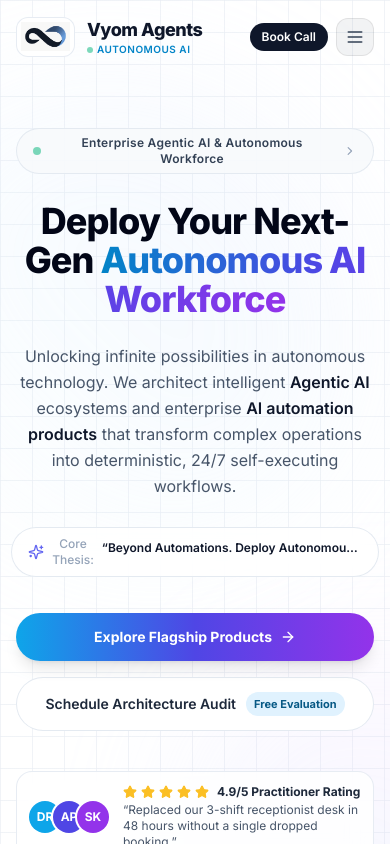
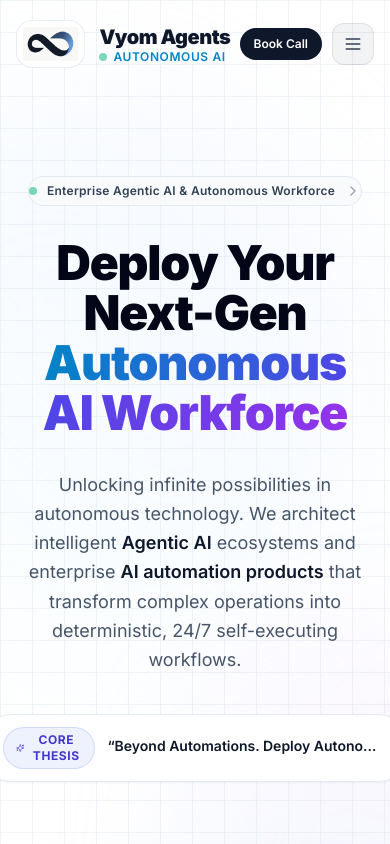
Before and after one commit to anand-751/Vyom-Agents, a Next.js app: page / in a window 390 px wide. Shown: the top 844 px of the page. Built offline with nearby package versions, Linux system fonts and the light colour scheme.

Commit message:
Enlarge hero & navbar, add animated fade-in for title/description, keep core thesis, remove hero buttons/reviews, add Vyom Lawsuit, and clean services cards & modal

```diff
--- a/components/footer/footer-section.tsx
+++ b/components/footer/footer-section.tsx
@@ -185,6 +185,12 @@
               </li>
               <li>
                 <a href="#products" className="hover:text-amber-400 transition-colors flex items-center gap-1.5">
+                  <span>Vyom Lawsuit</span>
+                  <span className="text-[9px] bg-amber-950 text-amber-300 px-1.5 py-0.2 rounded font-mono">SOON</span>
+                </a>
+              </li>
+              <li>
+                <a href="#products" className="hover:text-amber-400 transition-colors flex items-center gap-1.5">
                   <span>PolicyLens & SafeBrowse</span>
                   <span className="text-[9px] bg-amber-950 text-amber-300 px-1.5 py-0.2 rounded font-mono">SOON</span>
                 </a>
--- a/components/hero/hero-section.tsx
+++ b/components/hero/hero-section.tsx
@@ -4,18 +4,12 @@
 import { useRouter, useSearchParams } from "next/navigation";
 import { motion, AnimatePresence } from "framer-motion";
 import {
-  ArrowRight,
   Sparkles,
-  Star,
-  ChevronRight,
-  ShieldCheck,
-  Zap,
-  Activity
+  ChevronRight
 } from "lucide-react";
 import { BRAND_CONFIG } from "@/lib/constants";
 import { AgentSimulator } from "./agent-simulator";
 import { KeywordTicker } from "./keyword-ticker";
-import { ShimmerButton } from "@/components/ui/shimmer-button";
 
 export function HeroSection() {
   const router = useRouter();
@@ -29,12 +23,6 @@
     return () => clearInterval(timer);
   }, []);
 
-  const openContactModal = () => {
-    const params = new URLSearchParams(searchParams.toString());
-    params.set("modal", "contact");
-    router.push(`?${params.toString()}`, { scroll: false });
-  };
-
   const openVoiceProduct = () => {
     const params = new URLSearchParams(searchParams.toString());
     params.set("product", "voice-agent");
@@ -42,7 +30,7 @@
   };
 
   return (
-    <section className="relative pt-32 sm:pt-36 pb-20 overflow-hidden bg-white">
+    <section className="relative pt-44 sm:pt-52 pb-24 sm:pb-30 overflow-hidden bg-white min-h-[85vh] flex flex-col justify-center">
       {/* Subtle Background Grid and Dynamic Animated Ambient Glow Overlays */}
       <div className="absolute inset-0 bg-grid-subtle pointer-events-none opacity-80" />
       <motion.div
@@ -53,7 +41,7 @@
           y: [0, -20, 0],
         }}
         transition={{ duration: 9, repeat: Infinity, ease: "easeInOut" }}
-        className="absolute top-1/4 left-1/2 -translate-x-1/2 -translate-y-1/2 w-[700px] h-[380px] bg-gradient-to-tr from-sky-200/50 via-purple-200/40 to-transparent rounded-full blur-3xl pointer-events-none"
+        className="absolute top-1/4 left-1/2 -translate-x-1/2 -translate-y-1/2 w-[850px] h-[450px] bg-gradient-to-tr from-sky-200/50 via-purple-200/40 to-transparent rounded-full blur-3xl pointer-events-none"
       />
       <motion.div
         animate={{
@@ -63,32 +51,31 @@
           y: [0, 25, 0],
         }}
         transition={{ duration: 11, repeat: Infinity, ease: "easeInOut" }}
-        className="absolute top-24 right-10 w-[420px] h-[420px] bg-gradient-to-bl from-indigo-200/40 via-sky-100/50 to-transparent rounded-full blur-3xl pointer-events-none"
+        className="absolute top-28 right-10 w-[500px] h-[500px] bg-gradient-to-bl from-indigo-200/40 via-sky-100/50 to-transparent rounded-full blur-3xl pointer-events-none"
       />
 
-
-      <div className="max-w-7xl mx-auto px-4 sm:px-6 lg:px-8 relative z-10">
-        <div className="flex flex-col items-center text-center max-w-4xl mx-auto">
+      <div className="max-w-7xl mx-auto px-4 sm:px-6 lg:px-8 relative z-10 w-full">
+        <div className="flex flex-col items-center text-center max-w-5xl mx-auto">
 
           {/* Live Enterprise Badge */}
           <motion.div
             initial={{ opacity: 0, y: -10 }}
             animate={{ opacity: 1, y: 0 }}
-            transition={{ duration: 0.5 }}
+            transition={{ duration: 0.6 }}
             onClick={openVoiceProduct}
-            className="inline-flex items-center gap-2.5 px-4 py-1.5 rounded-full bg-slate-50/90 border border-slate-200/90 text-slate-700 text-xs font-semibold shadow-xs hover:border-sky-300 hover:bg-sky-50/50 transition-all cursor-pointer mb-7 group"
+            className="inline-flex items-center gap-2.5 px-4.5 py-1.5 rounded-full bg-slate-50/90 border border-slate-200/90 text-slate-700 text-xs sm:text-sm font-semibold shadow-xs hover:border-sky-300 hover:bg-sky-50/50 transition-all cursor-pointer mb-8 group"
           >
             <span className="flex h-2 w-2 rounded-full bg-emerald-500 animate-pulse" />
             <span className="tracking-wide">Enterprise Agentic AI & Autonomous Workforce</span>
-            <ChevronRight className="w-3.5 h-3.5 text-slate-400 group-hover:text-sky-600 group-hover:translate-x-0.5 transition-all" />
+            <ChevronRight className="w-4 h-4 text-slate-400 group-hover:text-sky-600 group-hover:translate-x-0.5 transition-all" />
           </motion.div>
 
-          {/* Master Headline */}
+          {/* Master Headline — Bigger, Covering First Page with Smooth Fade-in */}
           <motion.h1
-            initial={{ opacity: 0, y: 18 }}
-            animate={{ opacity: 1, y: 0 }}
-            transition={{ duration: 0.6, delay: 0.1, ease: [0.16, 1, 0.3, 1] }}
-            className="text-4xl sm:text-5xl md:text-6xl lg:text-7xl font-extrabold tracking-tight text-slate-950 leading-[1.08] mb-6"
+            initial={{ opacity: 0, y: 35, filter: "blur(10px)" }}
+            animate={{ opacity: 1, y: 0, filter: "blur(0px)" }}
+            transition={{ duration: 0.95, ease: [0.16, 1, 0.3, 1] }}
+            className="text-5xl sm:text-6xl md:text-7xl lg:text-8xl xl:text-[5.5rem] font-black tracking-tight text-slate-950 leading-[1.04] mb-8 max-w-6xl mx-auto"
           >
             Deploy Your Next-Gen{" "}
             <span className="bg-gradient-to-r from-sky-600 via-indigo-600 to-purple-600 bg-clip-text text-transparent">
@@ -96,36 +83,38 @@
             </span>
           </motion.h1>
 
-          {/* Sub-headline with Enterprise Focus */}
+          {/* Sub-headline with Core Value Proposition & Smooth Fade-in */}
           <motion.p
-            initial={{ opacity: 0, y: 16 }}
-            animate={{ opacity: 1, y: 0 }}
-            transition={{ duration: 0.6, delay: 0.2 }}
-            className="text-base sm:text-lg md:text-xl text-slate-600 font-normal leading-relaxed max-w-3xl mb-7"
+            initial={{ opacity: 0, y: 25, filter: "blur(8px)" }}
+            animate={{ opacity: 1, y: 0, filter: "blur(0px)" }}
+            transition={{ duration: 0.95, delay: 0.2, ease: [0.16, 1, 0.3, 1] }}
+            className="text-lg sm:text-xl md:text-2xl text-slate-600 font-normal leading-relaxed max-w-4xl mx-auto mb-10"
           >
             Unlocking infinite possibilities in autonomous technology. We architect intelligent{" "}
             <span className="font-semibold text-slate-900">Agentic AI</span> ecosystems and enterprise{" "}
             <span className="font-semibold text-slate-900">AI automation products</span> that transform complex operations into deterministic, 24/7 self-executing workflows.
           </motion.p>
 
-          {/* Dynamic Rotating Thesis Pill */}
+          {/* Dynamic Rotating Core Thesis Pill */}
           <motion.div
-            initial={{ opacity: 0 }}
-            animate={{ opacity: 1 }}
-            transition={{ duration: 0.5, delay: 0.25 }}
-            className="flex items-center gap-2 text-xs md:text-sm font-semibold text-slate-500 mb-9 bg-white/80 backdrop-blur-md border border-slate-200/90 px-4 py-2 rounded-full shadow-xs"
+            initial={{ opacity: 0, y: 20 }}
+            animate={{ opacity: 1, y: 0 }}
+            transition={{ duration: 0.8, delay: 0.38, ease: [0.16, 1, 0.3, 1] }}
+            className="inline-flex items-center gap-3 text-sm sm:text-base font-semibold text-slate-600 bg-white/90 backdrop-blur-xl border border-slate-200/90 px-6 py-3 rounded-full shadow-sm mb-16"
           >
-            <Sparkles className="w-4 h-4 text-indigo-500 shrink-0" />
-            <span className="text-slate-400 font-medium">Core Thesis:</span>
-            <div className="relative h-6 overflow-hidden min-w-[260px] sm:min-w-[320px] md:min-w-[380px] text-left">
+            <div className="flex items-center gap-1.5 px-3 py-1 rounded-full bg-indigo-50 border border-indigo-200/80 text-indigo-700 text-xs font-mono font-bold uppercase tracking-wider">
+              <Sparkles className="w-3.5 h-3.5 text-indigo-600" />
+              <span>Core Thesis</span>
+            </div>
+            <div className="relative h-7 overflow-hidden min-w-[280px] sm:min-w-[360px] md:min-w-[420px] text-left">
               <AnimatePresence mode="wait">
                 <motion.span
                   key={activeTaglineIndex}
-                  initial={{ y: 16, opacity: 0 }}
+                  initial={{ y: 20, opacity: 0 }}
                   animate={{ y: 0, opacity: 1 }}
-                  exit={{ y: -16, opacity: 0 }}
-                  transition={{ duration: 0.35, ease: "easeInOut" }}
-                  className="absolute inset-0 text-slate-900 font-semibold truncate"
+                  exit={{ y: -20, opacity: 0 }}
+                  transition={{ duration: 0.4, ease: "easeInOut" }}
+                  className="absolute inset-0 text-slate-900 font-semibold truncate pt-0.5"
                 >
                   &ldquo;{BRAND_CONFIG.taglines[activeTaglineIndex]}&rdquo;
                 </motion.span>
@@ -133,55 +122,6 @@
             </div>
           </motion.div>
 
-          {/* High-Value Action CTAs */}
-          <motion.div
-            initial={{ opacity: 0, y: 16 }}
-            animate={{ opacity: 1, y: 0 }}
-            transition={{ duration: 0.6, delay: 0.3 }}
-            className="flex flex-col sm:flex-row items-center gap-4 w-full sm:w-auto mb-10"
-          >
-            <a href="#products" className="w-full sm:w-auto">
-              <ShimmerButton className="w-full sm:w-auto px-8 py-3.5 text-sm">
-                <span>Explore Flagship Products</span>
-                <ArrowRight className="w-4 h-4" />
-              </ShimmerButton>
-            </a>
-
-            <button
-              onClick={openContactModal}
-              className="w-full sm:w-auto px-7 py-3.5 rounded-full bg-white text-slate-800 font-semibold text-sm border border-slate-200/90 hover:border-slate-300 hover:bg-slate-50/80 shadow-xs transition-all flex items-center justify-center gap-2.5 hover:scale-[1.02] active:scale-[0.98]"
-            >
-              <span>Schedule Architecture Audit</span>
-              <span className="text-[11px] bg-sky-100 text-sky-800 px-2 py-0.5 rounded-full font-mono font-bold">
-                Free Evaluation
-              </span>
-            </button>
-          </motion.div>
-
-          {/* Social Proof Testimonial Pill */}
-          <motion.div
-            initial={{ opacity: 0, y: 10 }}
-            animate={{ opacity: 1, y: 0 }}
-            transition={{ duration: 0.5, delay: 0.35 }}
-            className="flex items-center gap-3.5 p-3 sm:px-4 sm:py-2.5 rounded-2xl bg-white/80 backdrop-blur-md border border-slate-200/80 shadow-xs text-left max-w-xl mb-12"
-          >
-            <div className="flex -space-x-2 shrink-0">
-              <span className="w-8 h-8 rounded-full bg-sky-500 text-white font-bold text-xs flex items-center justify-center ring-2 ring-white shadow-xs">DR</span>
-              <span className="w-8 h-8 rounded-full bg-indigo-600 text-white font-bold text-xs flex items-center justify-center ring-2 ring-white shadow-xs">AP</span>
-              <span className="w-8 h-8 rounded-full bg-purple-600 text-white font-bold text-xs flex items-center justify-center ring-2 ring-white shadow-xs">SK</span>
-            </div>
-            <div className="text-left">
-              <div className="flex items-center gap-1 text-amber-500 mb-0.5">
-                {[...Array(5)].map((_, i) => (
-                  <Star key={i} className="w-3.5 h-3.5 fill-amber-400 text-amber-400" />
-                ))}
-                <span className="text-slate-800 font-bold ml-1 text-xs">4.9/5 Practitioner Rating</span>
-              </div>
-              <p className="text-xs text-slate-600">
-                &ldquo;Replaced our 3-shift receptionist desk in 48 hours without a single dropped booking.&rdquo;
-              </p>
-            </div>
-          </motion.div>
         </div>
 
         {/* Live Interactive Agent Simulation Node Engine */}
--- a/components/navbar.tsx
+++ b/components/navbar.tsx
@@ -55,58 +55,58 @@
     <header
       className={`fixed top-0 left-0 right-0 z-50 transition-all duration-300 ${
         isScrolled
-          ? "bg-white/80 backdrop-blur-xl border-b border-slate-200/70 shadow-xs py-2.5"
-          : "bg-transparent py-4 sm:py-5"
+          ? "bg-white/85 backdrop-blur-2xl border-b border-slate-200/70 shadow-sm py-3.5 sm:py-4"
+          : "bg-transparent py-5 sm:py-7"
       }`}
     >
       <div className="max-w-7xl mx-auto px-4 sm:px-6 lg:px-8">
         <div className="flex items-center justify-between">
           {/* Logo & Brand Identity */}
-          <Link href="/" className="flex items-center gap-3 group">
-            <div className="relative h-10 w-13 rounded-xl bg-white border border-slate-200/80 p-1 flex items-center justify-center shadow-xs group-hover:border-sky-400 group-hover:shadow-glow transition-all duration-300 overflow-hidden">
+          <Link href="/" className="flex items-center gap-3.5 group">
+            <div className="relative h-12 sm:h-13 w-15 sm:w-16 rounded-2xl bg-white border border-slate-200/80 p-1.5 flex items-center justify-center shadow-xs group-hover:border-sky-400 group-hover:shadow-glow transition-all duration-300 overflow-hidden shrink-0">
               <Image
                 src="/logo.png"
                 alt="Vyom Agents Logo"
-                width={52}
-                height={40}
+                width={68}
+                height={52}
                 className="h-full w-auto object-contain mix-blend-multiply group-hover:scale-105 transition-transform duration-300"
                 priority
               />
             </div>
             <div className="flex flex-col">
-              <span className="font-extrabold text-lg tracking-tight text-slate-900 group-hover:text-sky-700 transition-colors">
+              <span className="font-black text-xl sm:text-2xl tracking-tight text-slate-900 group-hover:text-sky-700 transition-colors">
                 {BRAND_CONFIG.name}
               </span>
-              <span className="text-[10px] font-semibold tracking-wider uppercase text-sky-600 -mt-0.5 flex items-center gap-1">
-                <span className="w-1.5 h-1.5 rounded-full bg-emerald-500 animate-pulse" />
+              <span className="text-xs font-semibold tracking-wider uppercase text-sky-600 -mt-0.5 flex items-center gap-1.5">
+                <span className="w-2 h-2 rounded-full bg-emerald-500 animate-pulse" />
                 Autonomous AI
               </span>
             </div>
           </Link>
 
           {/* Desktop Navigation Links — iPhone Glass Segmented Bar */}
-          <nav className="hidden lg:flex items-center gap-1 bg-slate-900/[0.04] backdrop-blur-2xl p-1.5 rounded-full border border-black/[0.08] shadow-[0_8px_32px_0_rgba(15,23,42,0.06),inset_0_1px_1px_0_rgba(255,255,255,0.95)] ring-1 ring-black/[0.03] relative">
+          <nav className="hidden lg:flex items-center gap-1.5 bg-slate-900/[0.04] backdrop-blur-2xl p-2 rounded-full border border-black/[0.08] shadow-[0_8px_32px_0_rgba(15,23,42,0.06),inset_0_1px_1px_0_rgba(255,255,255,0.95)] ring-1 ring-black/[0.03] relative">
             {/* Apple Specular Top Reflection */}
-            <div className="absolute inset-x-4 top-0 h-[1px] bg-gradient-to-r from-transparent via-white/90 to-transparent pointer-events-none" />
+            <div className="absolute inset-x-5 top-0 h-[1px] bg-gradient-to-r from-transparent via-white/95 to-transparent pointer-events-none" />
             {navLinks.map((link) => (
               <a
                 key={link.name}
                 href={link.href}
-                className="relative px-4 py-1.5 text-xs font-semibold text-slate-700 hover:text-slate-950 rounded-full transition-all duration-150 hover:bg-slate-900/[0.09] active:bg-slate-900/[0.18] active:scale-[0.95] active:shadow-[inset_0_1px_2px_rgba(0,0,0,0.12)] group"
+                className="relative px-5 py-2 text-sm font-semibold text-slate-700 hover:text-slate-950 rounded-full transition-all duration-150 hover:bg-slate-900/[0.09] active:bg-slate-900/[0.18] active:scale-[0.95] active:shadow-[inset_0_1px_2px_rgba(0,0,0,0.12)] group"
               >
                 <span className="relative z-10">{link.name}</span>
-                <span className="absolute inset-x-2 top-0.5 h-[1px] bg-gradient-to-r from-transparent via-white/80 to-transparent opacity-0 group-hover:opacity-100 transition-opacity" />
+                <span className="absolute inset-x-3 top-0.5 h-[1px] bg-gradient-to-r from-transparent via-white/90 to-transparent opacity-0 group-hover:opacity-100 transition-opacity" />
               </a>
             ))}
           </nav>
 
           {/* Right Action CTAs */}
-          <div className="hidden md:flex items-center gap-2.5">
+          <div className="hidden md:flex items-center gap-3">
             <button
               onClick={openVoiceProduct}
-              className="flex items-center gap-1.5 text-xs font-semibold text-slate-700 hover:text-slate-950 px-3.5 py-2 rounded-full bg-slate-900/[0.05] hover:bg-slate-900/[0.10] active:bg-slate-900/[0.20] border border-black/[0.08] hover:border-black/[0.14] backdrop-blur-2xl shadow-[0_2px_8px_rgba(0,0,0,0.03),inset_0_1px_1px_rgba(255,255,255,0.9)] transition-all active:scale-[0.95] active:shadow-[inset_0_1px_2px_rgba(0,0,0,0.12)]"
+              className="flex items-center gap-2 text-sm font-semibold text-slate-700 hover:text-slate-950 px-4.5 py-2.5 rounded-full bg-slate-900/[0.05] hover:bg-slate-900/[0.10] active:bg-slate-900/[0.20] border border-black/[0.08] hover:border-black/[0.14] backdrop-blur-2xl shadow-[0_2px_8px_rgba(0,0,0,0.03),inset_0_1px_1px_rgba(255,255,255,0.9)] transition-all active:scale-[0.95] active:shadow-[inset_0_1px_2px_rgba(0,0,0,0.12)]"
             >
-              <PhoneCall className="w-3.5 h-3.5 text-sky-600" />
+              <PhoneCall className="w-4 h-4 text-sky-600" />
               <span>Voice Demo</span>
             </button>
 
@@ -115,24 +115,24 @@
               className="relative group overflow-hidden rounded-full p-[1px] focus:outline-none active:scale-[0.96] transition-transform"
             >
               <span className="absolute inset-0 bg-gradient-to-r from-sky-500 via-indigo-600 to-purple-600 rounded-full transition-all group-hover:scale-105" />
-              <span className="relative flex items-center gap-1.5 px-4.5 py-2 rounded-full bg-slate-900 text-white text-xs font-semibold transition-all group-hover:bg-slate-800 active:bg-slate-950 shadow-xs">
+              <span className="relative flex items-center gap-2 px-5.5 py-2.5 rounded-full bg-slate-900 text-white text-sm font-semibold transition-all group-hover:bg-slate-800 active:bg-slate-950 shadow-md">
                 <span>Book Discovery Call</span>
-                <ArrowRight className="w-3.5 h-3.5 group-hover:translate-x-0.5 transition-transform" />
+                <ArrowRight className="w-4 h-4 group-hover:translate-x-0.5 transition-transform" />
               </span>
             </button>
           </div>
 
           {/* Mobile Menu Button */}
-          <div className="md:hidden flex items-center gap-2">
+          <div className="md:hidden flex items-center gap-2.5">
             <button
               onClick={openContactModal}
-              className="px-3 py-1.5 bg-slate-900 text-white rounded-full text-xs font-semibold shadow-xs hover:bg-slate-800 active:bg-slate-950 active:scale-95 transition-all"
+              className="px-3.5 py-2 bg-slate-900 text-white rounded-full text-xs font-semibold shadow-xs hover:bg-slate-800 active:bg-slate-950 active:scale-95 transition-all"
             >
               Book Call
             </button>
             <button
               onClick={() => setMobileMenuOpen(!mobileMenuOpen)}
-              className="p-2 text-slate-700 hover:text-slate-950 rounded-xl bg-slate-900/[0.05] hover:bg-slate-900/[0.10] active:bg-slate-900/[0.20] border border-black/[0.08] active:scale-90 transition-all backdrop-blur-xl"
+              className="p-2.5 text-slate-700 hover:text-slate-950 rounded-xl bg-slate-900/[0.05] hover:bg-slate-900/[0.10] active:bg-slate-900/[0.20] border border-black/[0.08] active:scale-90 transition-all backdrop-blur-xl"
               aria-label="Toggle menu"
             >
               {mobileMenuOpen ? <X className="w-5 h-5" /> : <Menu className="w-5 h-5" />}
```
Also changed, not shown: components/modals/service-modal.tsx (+3 -51 lines), components/products/products-section.tsx (+9 -2 lines), components/services/services-section.tsx (+1 -13 lines), lib/constants.ts (+0 -17 lines).
